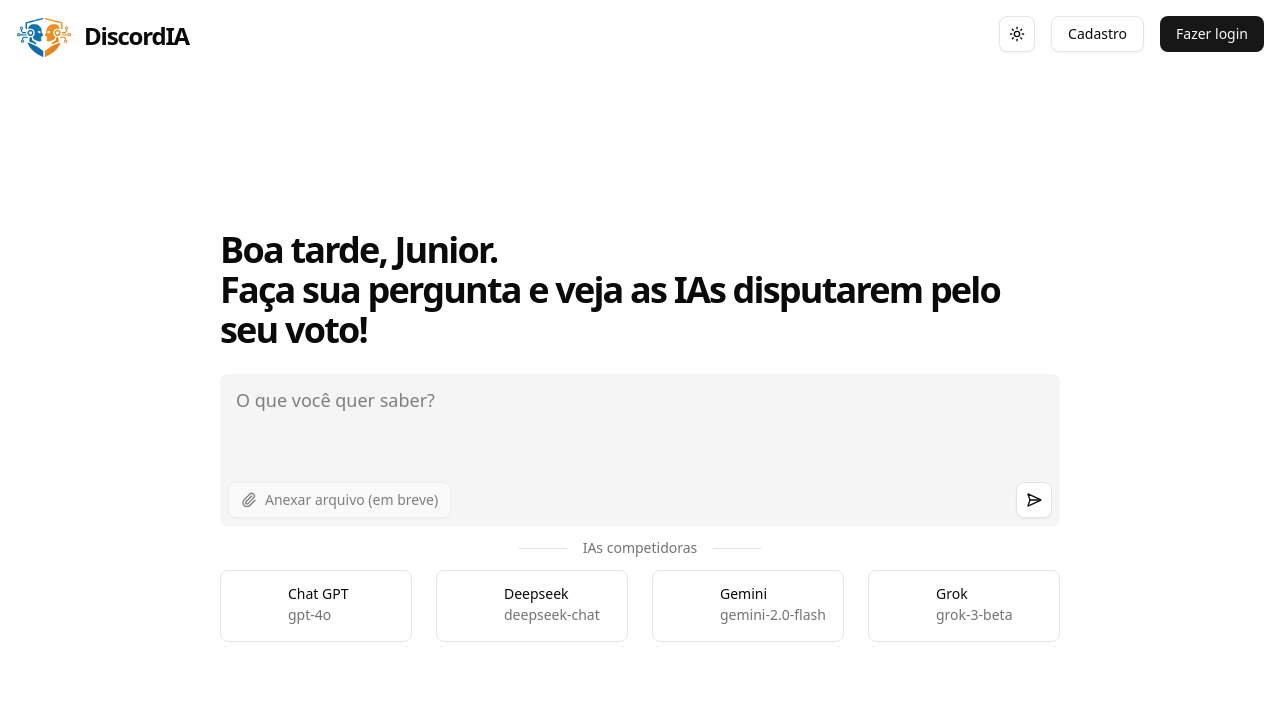
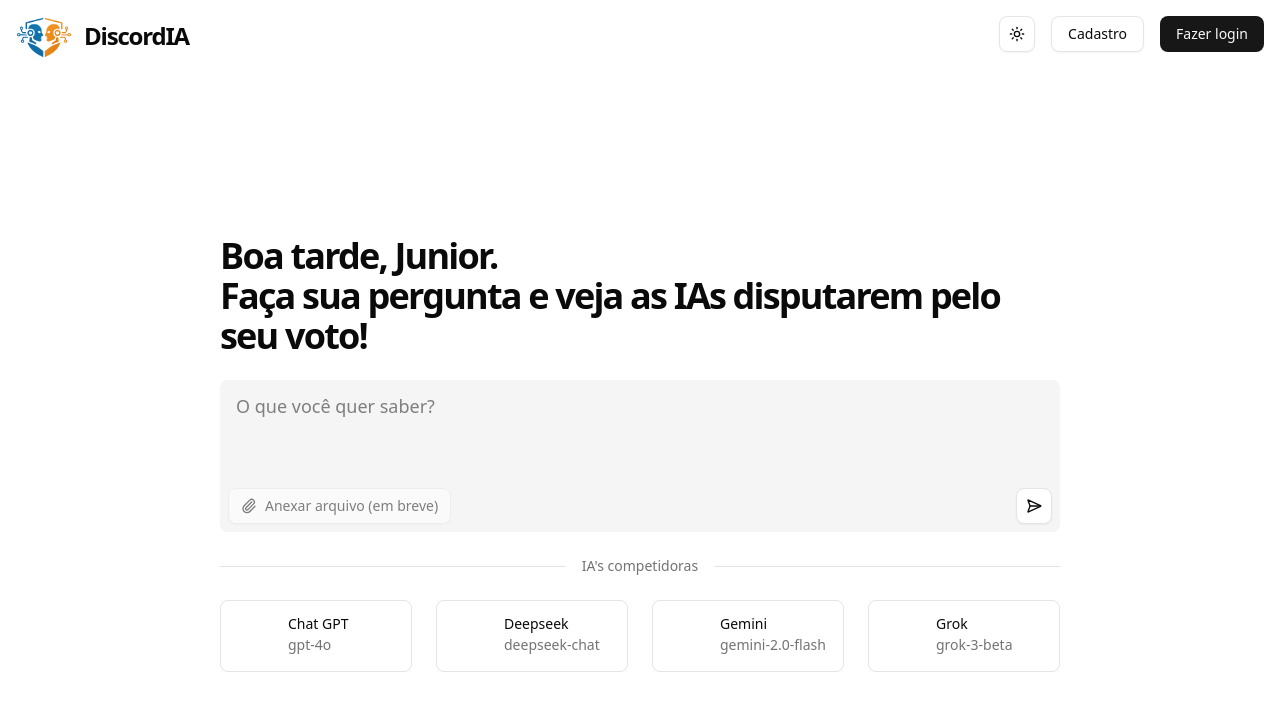
Before and after one commit to ejunior95/discordia, a React (Vite) app in the folder front/: page /chat in a window 1280 px wide. Shown: the top 710 px of the page. Built offline with nearby package versions, Linux system fonts and the light colour scheme; some icons are missing.

Commit message:
feat: Editando componente chat

```diff
--- a/front/src/custom-components/ChatBody.tsx
+++ b/front/src/custom-components/ChatBody.tsx
@@ -26,13 +26,13 @@
                 </div>
                 <div className="w-210 h-12">
 
-                  <div className="flex w-full items-center justify-center mt-3">
-                    <hr className="w-12 mr-4" />
-                    <p className="text-sm text-muted-foreground">IAs competidoras</p>
-                    <hr className="w-12 ml-4" />
+                  <div className="relative text-center text-sm after:absolute after:inset-0 after:top-1/2 after:z-0 after:flex after:items-center after:border-t after:border-border py-6">
+                    <span className="relative z-10 bg-background px-4 text-muted-foreground select-none">
+                      IA's competidoras
+                    </span>
                   </div>
 
-                  <div className="w-full flex items-center justify-between mt-3">
+                  <div className="w-full flex items-center justify-between">
 
                     <div className="flex items-center space-x-4 rounded-md border p-4 select-none w-48">
                       <OpenAI size={35} />
```
